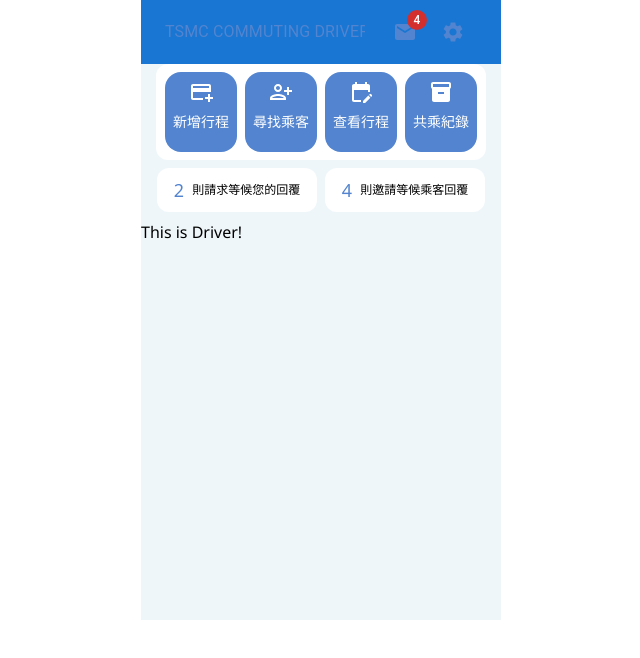
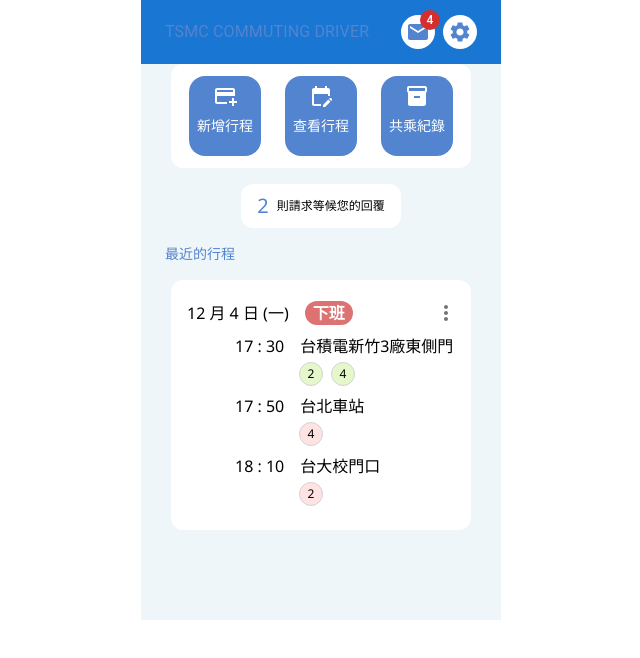
Before and after one commit to cloudnative23/frontend, a Next.js app: page /driver in a window 1280 px wide. Shown: the top 658 px of the page, without its empty margins (319-959 px from the left). Built offline with nearby package versions, Linux system fonts and the light colour scheme.

Commit message:
driver index 版面完成

```diff
--- a/src/app/driver/layout.js
+++ b/src/app/driver/layout.js
@@ -5,7 +5,7 @@ function DriverLayout({children}) {
     // overflow-hidden for parent to hide scrollbar
     <main className="flex flex-col container mx-auto w-mobile h-mobile overflow-hidden">
       {/* <nav className="flex h-16 w-full pb-10"> */}
-      <Navbar />
+      <Navbar mode="driver" />
       {/* </nav> */}
       <div className="h-full w-full bg-driver">{children}</div>
     </main>
--- a/src/app/driver/page.js
+++ b/src/app/driver/page.js
@@ -1,25 +1,180 @@
 import IndexButton from "@/components/IndexButton";
 import ShowWaiting from "@/components/ShowWaiting";
 
+import ErrorOutlineIcon from '@mui/icons-material/ErrorOutline';
+import MoreVertIcon from '@mui/icons-material/MoreVert';
+import Box from '@mui/material/Box';
+import IconButton from '@mui/material/IconButton';
+
 export default function Driver() {
+
+  // some data
+  const hasSchedule = true;
+  const tempDate = new Date();
+  const go2work = false;
+  const stations = [
+    {
+      "id": 3,
+      "name": "台積電新竹3廠東側門",
+      "datetime": "2023-10-22T17:30",
+      "onPassengers": [
+        2,
+        4
+      ],
+      "offPassengers": [ ],
+    },
+    {
+      "id": 1,
+      "name": "台北車站",
+      "datetime": "2023-10-22T17:50",
+      "onPassengers": [ ],
+      "offPassengers": [
+        4
+      ]
+    },
+    {
+      "id": 2,
+      "name": "台大校門口",
+      "datetime": "2023-10-22T18:10",
+      "onPassengers": [ ],
+      "offPassengers": [
+        2
+      ]
+    }
+  ];
+
+  // function
+  function getDateInChinese (date) {
+    // const year = date.getFullYear();
+    const month = date.getMonth() + 1;
+    const day = date.getDate();
+    const weekdaysInChinese = ["日", "一", "二", "三", "四", "五", "六"];
+    const weekday = weekdaysInChinese[date.getDay()];
+    return `${month} 月 ${day} 日 (${weekday})`;
+  }
+
+  function singleStationInfo (station) {
+    function getTime (datetime) {
+      const date = new Date(datetime);
+      const hour = date.getHours();
+      const minute = date.getMinutes();
+      const formattedMinute = minute < 10 ? `0${minute}` : minute;
+      return `${hour} : ${formattedMinute}`;
+    }
+    function makeOnAvatar (passenger) {
+      return (
+        <div className="flex justify-center items-center rounded-full bg-go2work_light h-6 w-6 border border-[#D3D3D3]">
+          <p className="text-xs">{passenger}</p>
+        </div>
+      )
+    }
+    function makeOffAvatar (passenger) {
+      return (
+        <div className="flex justify-center items-center rounded-full bg-go2home_light h-6 w-6 border border-[#D3D3D3]">
+          <p className="text-xs">{passenger}</p>
+        </div>
+      )
+    }
+
+    return (
+      <>
+        <div className="flex justify-between items-center my-1">
+          <p className="ml-14">{getTime(station.datetime)}</p>
+          <p className="ml-4">{station.name}</p>
+          <Box sx={{ flexGrow: 1 }} />
+        </div>
+
+        {station.onPassengers.length > 0 &&
+        <div className="flex ml-28 mb-2">
+          {station.onPassengers.map((passenger) => (
+            <div key={passenger} className="ml-2">
+              {makeOnAvatar(passenger)}
+            </div>
+          ))}
+        </div>
+        }
+        {station.offPassengers.length > 0 &&
+        <div className="flex ml-28 mb-2">
+          {station.offPassengers.map((passenger) => (
+            <div key={passenger} className="ml-2">
+              {makeOffAvatar(passenger)}
+            </div>
+          ))}
+        </div>
+        }
+      </>
+    )
+  }
+
   return (
     <>
       <div className="flex justify-center">
-        <div className="bg-white w-11/12 rounded-xl">
-          <div className="flex justify-center space-x-2 my-2">
+        <div className="bg-white w-10/12 rounded-xl">
+          <div className="flex justify-center space-x-6 py-1 my-2">
             <IndexButton name="新增行程" icon="AddSchedule" />
-            <IndexButton name="尋找乘客" icon="FindPassenger" />
+            {/* <IndexButton name="尋找乘客" icon="FindPassenger" /> */}
             <IndexButton name="查看行程" icon="CheckSchedule" />
             <IndexButton name="共乘紀錄" icon="AllSchedule" />
           </div>
         </div>
       </div>
 
-      <div className="flex justify-center space-x-2 my-2">
+      <div className="flex justify-center space-x-2 my-4">
         <ShowWaiting whoWait="driver" waitFor="driver"/>
-        <ShowWaiting whoWait="driver" waitFor="passenger" />
+        {/* <ShowWaiting whoWait="driver" waitFor="passenger" /> */}
       </div>
-      <p>This is Driver!</p>
+
+      <div className="ml-6 mb-4">
+        <p className="text-sm text-driver_dark">最近的行程</p>
+      </div>
+
+      <div className="flex justify-center">
+        <div className="bg-white w-10/12 rounded-xl pb-2">
+
+          {/* No schedule */}
+          {!hasSchedule &&
+          <div className="flex justify-center items-center my-4">
+            <ErrorOutlineIcon className="text-xl mx-4" />
+            <p className="text-base">尚未規畫任何未來行程</p>
+          </div>
+          }
+
+          {/* Has schedule */}
+          {hasSchedule &&
+          <div className="mx-2 my-4">
+            <div className="flex justify-between items-center">
+              {/* first row */}
+              <p className="ml-2">{getDateInChinese(tempDate)}</p>
+              {go2work &&
+              <div className="flex justify-center items-center rounded-xl bg-go2work h-6 w-12 ml-4">
+                <p className="font-bold text-white text-md">上班</p>
+              </div>
+              }
+              {!go2work &&
+              <div className="flex justify-center items-center rounded-xl bg-go2home h-6 w-12 ml-4">
+                <p className="font-bold text-white text-md">下班</p>
+              </div>
+              }
+              <Box sx={{ flexGrow: 1 }} />
+              <IconButton size="small">
+                <MoreVertIcon />
+              </IconButton>
+            </div>
+
+            <div>
+              {/* routes info */}
+              {stations.map((station) => (
+                <div key={station.id}>
+                  {singleStationInfo(station)}
+                </div>
+              ))}
+            </div>
+          </div>
+          }
+
+          {/* <p>This is Driver!</p> */}
+        </div>
+      </div>
     </>
   );
 }
--- a/src/components/Navbar.js
+++ b/src/components/Navbar.js
@@ -20,7 +20,11 @@ import SettingsIcon from '@mui/icons-material/Settings';
 
 const settings = ['個人資料', '切換為乘客', '登出'];
 
-function Navbar() {
+function Navbar({mode}) {
+  let showDriver = false;
+  if (mode === "driver") {
+    showDriver = true;
+  }
   const [anchorElUser, setAnchorElUser] = React.useState(null);
   const handleOpenUserMenu = (event) => {
     setAnchorElUser(event.currentTarget);
@@ -30,6 +34,8 @@ function Navbar() {
   };
 
   return (
+    <>
+      {showDriver &&
       <AppBar position="static" elevation={0} className="bg-driver">
         <Container>
           <Toolbar disableGutters>
@@ -37,7 +43,7 @@ function Navbar() {
               // variant="h6"
               noWrap
               component="a"
-            href="/driver"
+              href={`/driver`}
               sx={{
                 mr: 2,
                 display: 'flex',
@@ -52,18 +58,20 @@ function Navbar() {
             </Typography>
             <Box sx={{ flexGrow: 1 }} />
             <Box sx={{ display : 'flex' }}>
-            <Tooltip title="Open mails">
-              <IconButton size="large">
+
+              <div className='rounded-full bg-white'>
+                <IconButton size="small">
                   <Badge badgeContent={4} color="error">
                     <MailIcon alt="Test" className='text-driver_dark' />
                   </Badge>
                 </IconButton>
-            </Tooltip>
-            <Tooltip title="Open settings">
-              <IconButton onClick={handleOpenUserMenu} size="large">
+              </div>
+
+              <div className='rounded-full bg-white ml-2'>
+                <IconButton onClick={handleOpenUserMenu} size="small">
                   <SettingsIcon alt="Test" className='text-driver_dark' edge="end" />
                 </IconButton>
-            </Tooltip>
+              </div>
 
               <Menu
                 sx={{ mt: '45px' }}
@@ -91,6 +99,8 @@ function Navbar() {
           </Toolbar>
         </Container>
       </AppBar>
+      }
+    </>
   );
 }
 export default Navbar;
--- a/src/components/ShowWaiting.js
+++ b/src/components/ShowWaiting.js
@@ -11,12 +11,12 @@ function ShowWaiting({whoWait, waitFor}) {
           {/* <div className="flex justify-center flex-row items-end space-x-2"> */}
           {whoWait === waitFor &&
             <div className="flex justify-center flex-row items-end space-x-2 items-center">
-              <p className="text-lg text-driver_dark">2</p>
+              <p className="text-xl text-driver_dark">2</p>
               <p className="text-xs">則請求等候您的回覆</p>
             </div>}
           {whoWait !== waitFor &&
             <div className="flex justify-center flex-row items-end space-x-2 items-center">
-              <p className="text-lg text-driver_dark">4</p>
+              <p className="text-xl text-driver_dark">4</p>
               <p className="text-xs">則邀請等候乘客回覆</p>
             </div>}
           {/* </div> */}
```
Lines whose indentation alone changed are shown as unchanged.
